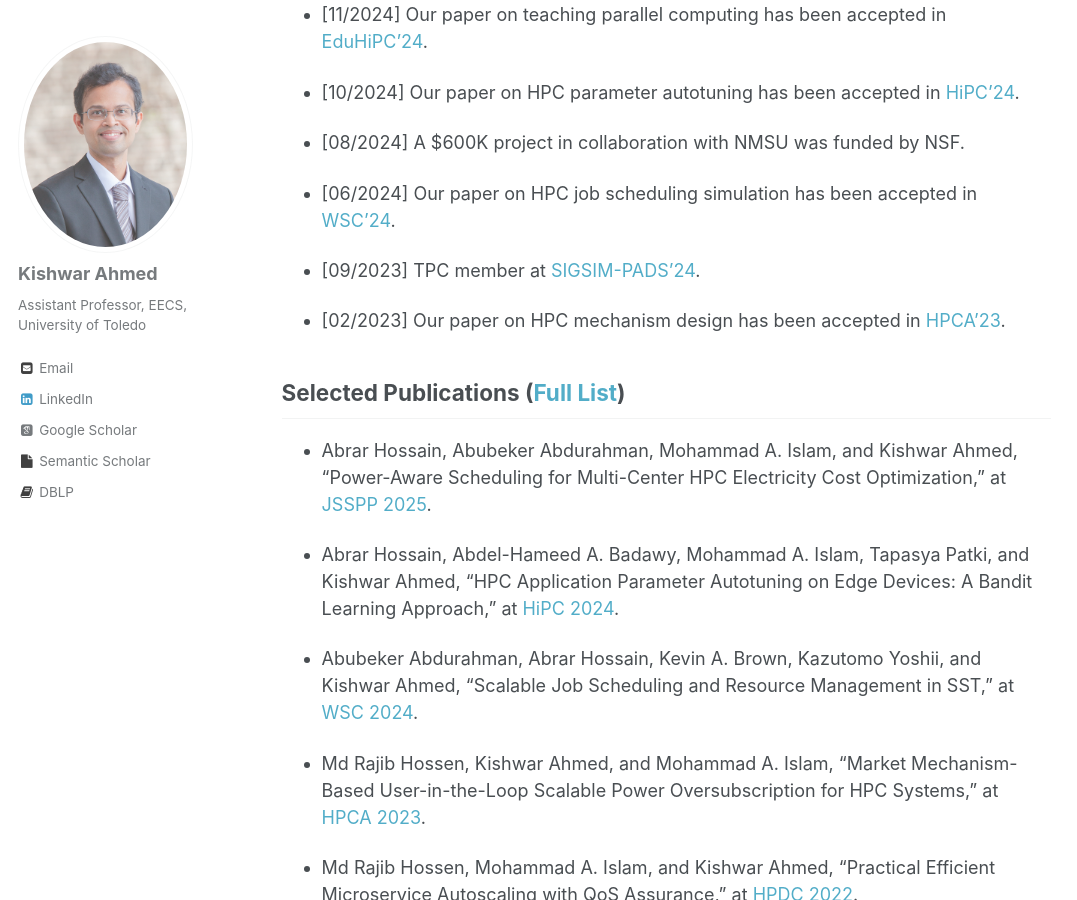
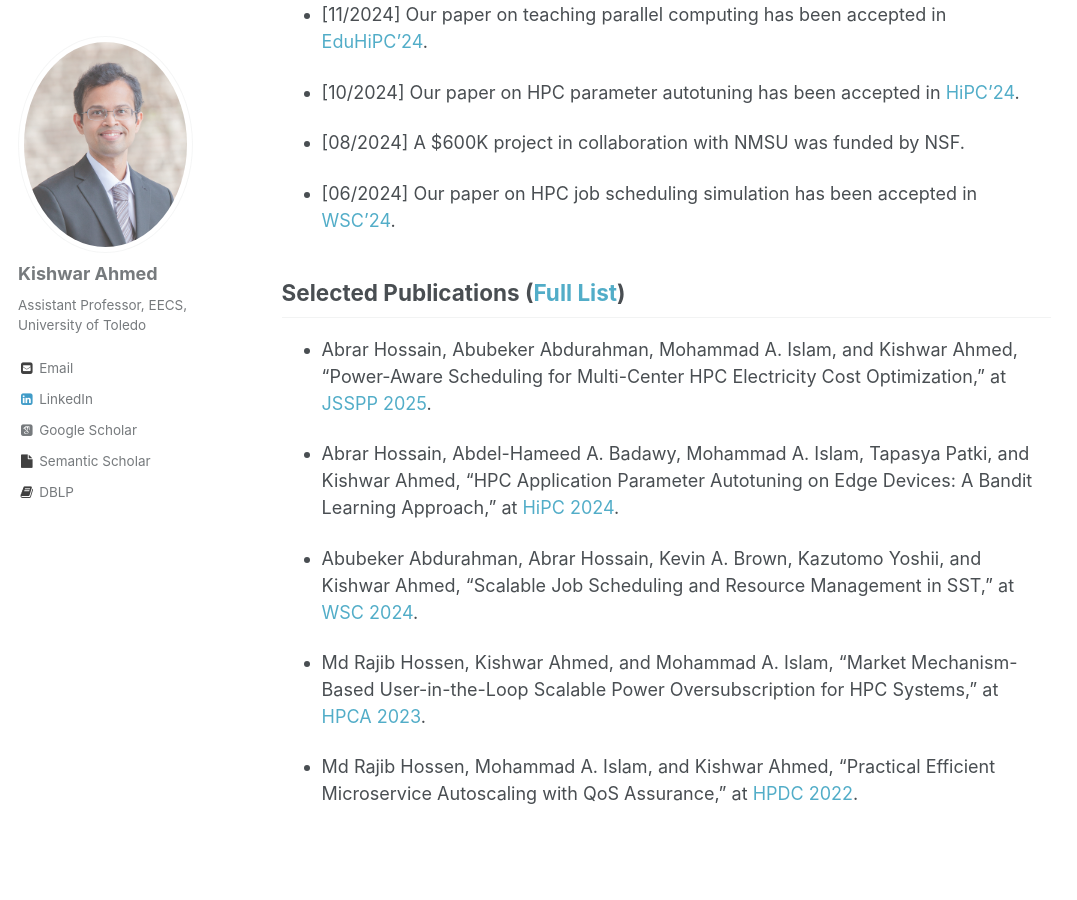
Before and after one commit to kishwarbd/kishwarbd.github.io, a Jekyll site: the page built from _pages/about.md, in a window 1280 px wide and 900 px high, scrolled down 586 px. Shown: the whole window, without its empty margins (0-1077 px from the left). Built offline with Jekyll 4.4.1, drawn with Linux system fonts in a browser that asks for light colours; some web fonts are replaced.

Commit message:
Update about.md

```diff
--- a/_pages/about.md
+++ b/_pages/about.md
@@ -26,10 +26,6 @@ Jason Liu](https://people.cis.fiu.edu/liux/). I worked as a Research Aide at [Ar
 
 * [06/2024] Our paper on HPC job scheduling simulation has been accepted in [WSC'24](https://meetings.informs.org/wordpress/wsc2024/).
 
-* [09/2023] TPC member at [SIGSIM-PADS'24](https://sigsim.acm.org/conf/pads/2024/).
-
-* [02/2023] Our paper on HPC mechanism design has been accepted in [HPCA'23](https://hpca-conf.org/2023/).
-
 ## Selected Publications ([Full List](https://kishwarbd.github.io/publications/))
 
 * Abrar Hossain, Abubeker Abdurahman, Mohammad A. Islam, and Kishwar Ahmed, “Power-Aware Scheduling for Multi-Center HPC Electricity Cost Optimization,” at [JSSPP 2025](https://jsspp.org/).
```
